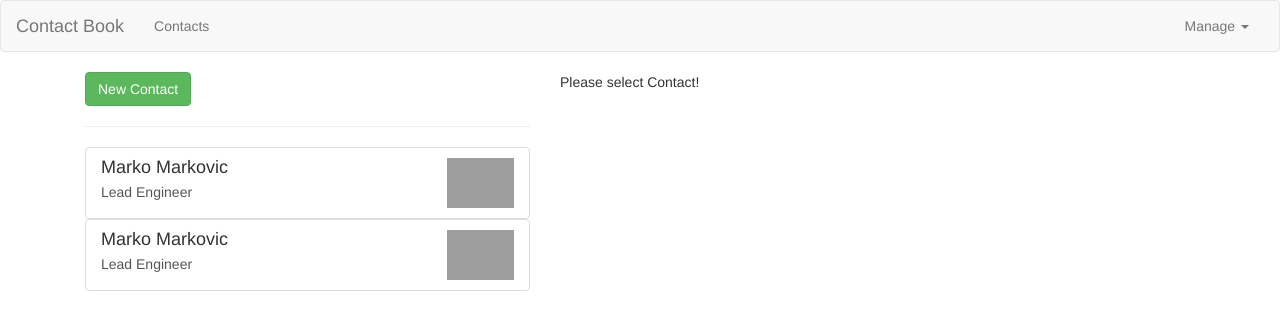
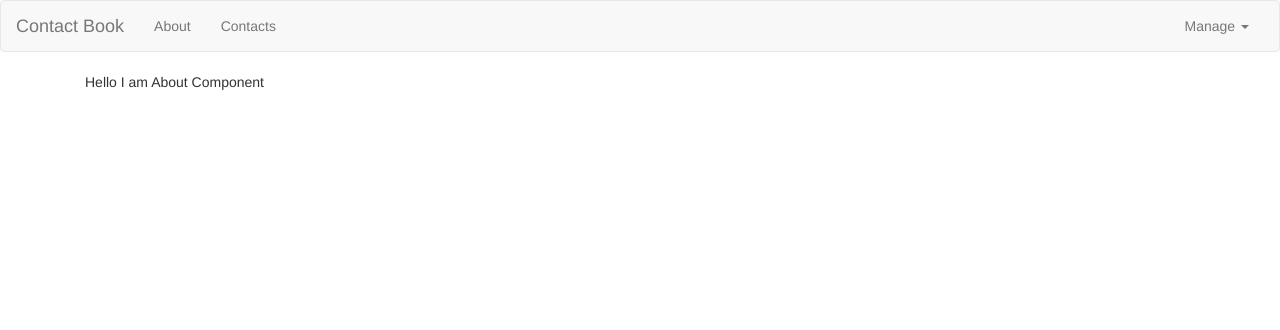
Before and after one commit to MarkoCvrljak/Contact-Book-App, an Angular app: page / in a window 1280 px wide. Shown: the top 330 px of the page. Built offline with nearby package versions, Linux system fonts and the light colour scheme; grey boxes are pictures that could not be loaded.

Commit message:
adding about app component and updating contact detail

```diff
--- /dev/null
+++ b/src/app/about/about.component.html
@@ -0,0 +1 @@
+Hello I am About Component
--- a/src/app/app.component.html
+++ b/src/app/app.component.html
@@ -4,6 +4,7 @@
   <div class="roe">
     <div class="col-md-12">
       <app-contacts *ngIf="loadedFeature === 'contact'"></app-contacts>
+      <app-about *ngIf="loadedFeature !== 'contact'"></app-about>
     </div>
   </div>
 </div>
--- a/src/app/app.component.ts
+++ b/src/app/app.component.ts
@@ -6,7 +6,7 @@ import { Component } from '@angular/core';
   styleUrls: ['./app.component.css']
 })
 export class AppComponent {
-  loadedFeature = 'contact';
+  loadedFeature = 'about';
 
   onNavigate(feature: string){
     this.loadedFeature = feature;
--- a/src/app/app.module.ts
+++ b/src/app/app.module.ts
@@ -8,7 +8,7 @@ import { ContactsComponent } from './contacts/contacts.component';
 import { ContactsListComponent } from './contacts/contacts-list/contacts-list.component';
 import { ContactsDetailComponent } from './contacts/contacts-detail/contacts-detail.component';
 import { ContactsItemComponent } from './contacts/contacts-list/contacts-item/contacts-item.component';
-
+import { AboutComponent } from './about/about.component';
 
 @NgModule({
   declarations: [
@@ -17,7 +17,8 @@ import { ContactsItemComponent } from './contacts/contacts-list/contacts-item/co
     ContactsComponent,
     ContactsListComponent,
     ContactsDetailComponent,
-    ContactsItemComponent
+    ContactsItemComponent,
+    AboutComponent
   ],
   imports: [
     BrowserModule
--- a/src/app/contacts/contacts-detail/contacts-detail.component.html
+++ b/src/app/contacts/contacts-detail/contacts-detail.component.html
@@ -7,3 +7,8 @@
       style="max-height: 300px;">
   </div>
 </div>
+<div class="row">
+  <div class="col-xs-12">
+    <h1>{{ contact.name }}</h1>
+  </div>
+</div>
--- a/src/app/header/header.component.html
+++ b/src/app/header/header.component.html
@@ -6,7 +6,8 @@
 
       <div class="collapse navbar-collapse">
         <ul class="nav navbar-nav">
-          <li><a href="#" (click)="onSelect('contact')">Contacts</a></li>
+            <li><a href="#" (click)="onSelect('about')">About</a></li>
+            <li><a href="#" (click)="onSelect('contact')">Contacts</a></li>
         </ul>
         <ul class="nav navbar-nav navbar-right">
           <li class="dropdown" appDropdown>
```
Also changed, not shown: src/app/about/about.component.ts (added, +9 -0 lines).
